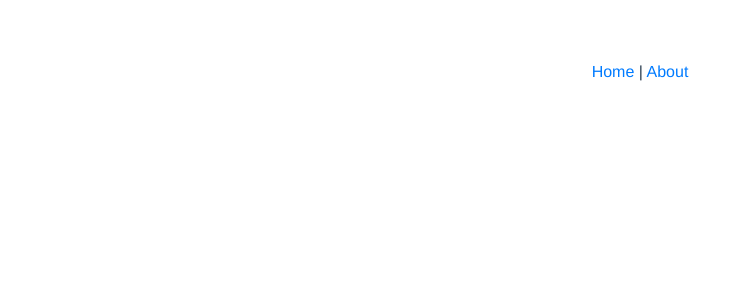
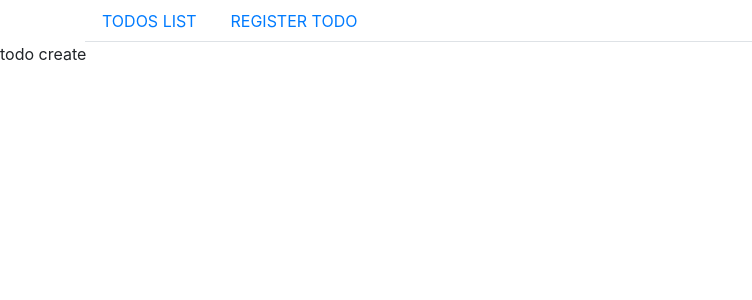
Before and after one commit to javier-pardinas/vue-crud-todo, a Vue app: page /#/todos/create in a window 1280 px wide. Shown: the top 300 px of the page, without its empty margins (0-752 px from the left). Built offline with nearby package versions, Linux system fonts and the light colour scheme.

Commit message:
modified routes in our app. todocreate, todoupdate and todos views created. navigating through those new routes (views/pages)

```diff
--- a/src/App.vue
+++ b/src/App.vue
@@ -1,19 +1,11 @@
 <template>
   <div id="app">
-    <div id="nav">
-      <router-link to="/">Home</router-link> |
-      <router-link to="/about">About</router-link>
-    </div>
+    <b-container>
+    <b-nav tabs>
+    <b-nav-item exact to="/todos">TODOS LIST</b-nav-item>
+    <b-nav-item exact to="/todos/create">REGISTER TODO</b-nav-item>
+    </b-nav>
+    </b-container>
     <router-view/>
   </div>
 </template>
-
-<style lang="stylus">
-#app
-  font-family Avenir, Helvetica, Arial, sans-serif
-  -webkit-font-smoothing antialiased
-  -moz-osx-font-smoothing grayscale
-  text-align center
-  color #2c3e50
-  margin-top 60px
-</style>
--- a/src/router/index.js
+++ b/src/router/index.js
@@ -2,7 +2,7 @@
 
 import Vue from 'vue'
 import VueRouter from 'vue-router'
-import Home from '../views/Home.vue' //we components and view cause we are gonna several pages
+
 //every route must be a page (view)
 
 Vue.use(VueRouter)
@@ -13,16 +13,23 @@ const routes = [
   {
     path: '/',
     name: 'Home',
-    component: Home
+    redirect: '/todos'//when we are at '/' redirect to '/todos'
   },
   //this is the other way
   {
-    path: '/about',
-    name: 'About',
-    // route level code-splitting
-    // this generates a separate chunk (about.[hash].js) for this route
-    // which is lazy-loaded when the route is visited.
-    component: () => import(/* webpackChunkName: "about" */ '../views/About.vue')
+    path: '/todos',
+    name: 'todos',
+    component: () => import('../views/Todos.vue')
+  },
+  {
+    path: '/todos/create',
+    name: 'todos-create',
+    component: () => import('../views/TodoCreate.vue')
+  },
+  {
+    path: '/todos/:id/update',
+    name: 'todos-update',
+    component: () => import('../views/TodoUpdate.vue')
   }
 ]
 
--- a/src/views/About.vue
+++ /dev/null
@@ -1,5 +0,0 @@
-<template>
-  <div class="about">
-    <h1>This is an about page</h1>
-  </div>
-</template>
--- a/src/views/Home.vue
+++ /dev/null
@@ -1,13 +0,0 @@
-<template>
-  <div class="home">
-    <img alt="Vue logo" src="../assets/logo.png">
-  </div>
-</template>
-
-<script>
-// @ is an alias to /src
-
-export default {
-  name: 'Home',
-}
-</script>
--- /dev/null
+++ b/src/views/TodoCreate.vue
@@ -0,0 +1,5 @@
+<template>
+    <div>
+    todo create
+    </div>
+</template>
--- /dev/null
+++ b/src/views/Todos.vue
@@ -0,0 +1,5 @@
+<template>
+    <div>
+    Todos list
+    </div>
+</template>
```
Also changed, not shown: src/views/TodoUpdate.vue (added).
